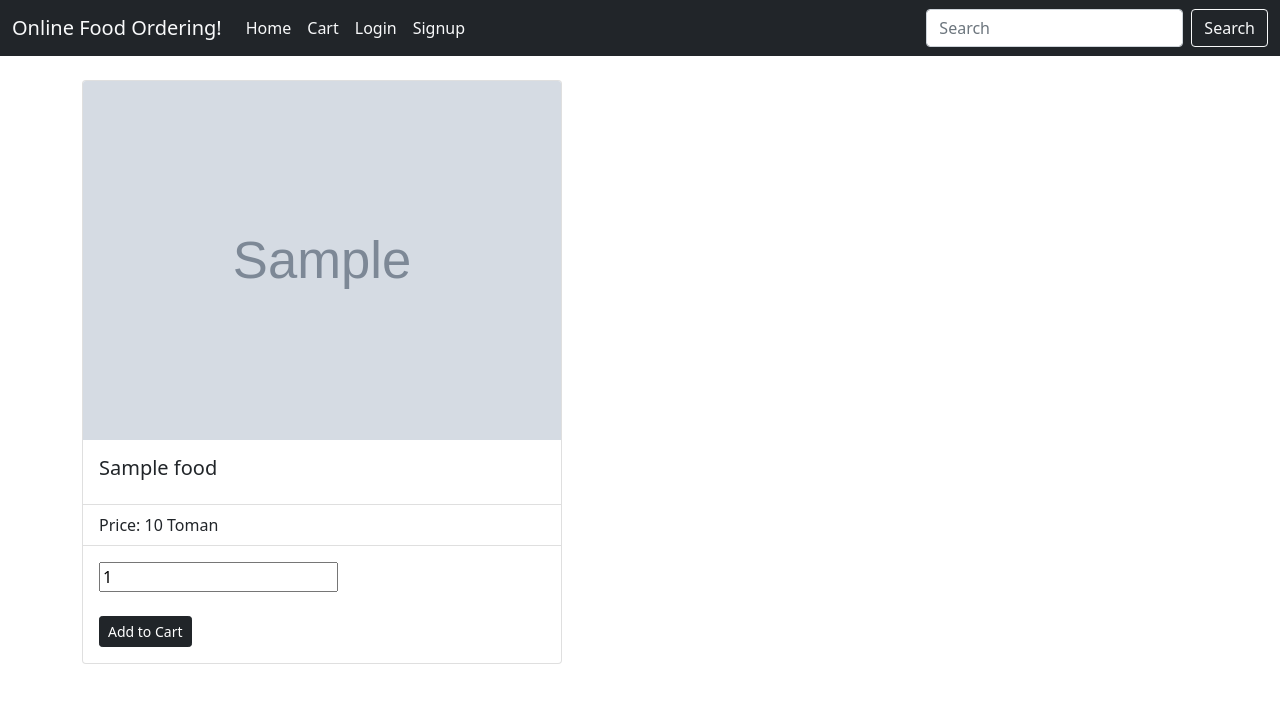
After one commit to nillrahimi/Maktab_Final_Project, a Django app: page /item/1/ in a window 1280 px wide. The commit adds this page. Shown: the top 703 px of the page. Run offline with Django 3.2, Linux system fonts and the light colour scheme; tables that the repository leaves empty hold one stand-in row (values such as "Sample post"); grey boxes marked "Sample" are stand-in pictures; some libraries are stand-ins or nearby versions.

Commit message:
Shopping Basket Part2

```diff
--- a/Restaurant/models.py
+++ b/Restaurant/models.py
@@ -59,13 +59,13 @@ class Menu(models.Model):
 
 
 class OrderStatus(models.Model):
-    status_choices = [
-    ('ordered', 'Ordered'),
-    ('paid', 'Paid'),
-    ('sent', 'Sent'),
-    ('delivered' , 'Delivered')]
-
-    status = models.CharField(choices=status_choices, default='ordered', max_length=50)
+    # status_choices = [
+    # ('ordered', 'Ordered'),
+    # ('paid', 'Paid'),
+    # ('sent', 'Sent'),
+    # ('delivered' , 'Delivered')]
+    # choices=status_choices,
+    status = models.CharField( max_length=50, default='ordered',)
 
     def __str__(self):
         return self.status
--- a/Restaurant/urls.py
+++ b/Restaurant/urls.py
@@ -12,6 +12,12 @@ urlpatterns = [
     path('admin_panel/food_list/delete_food/<int:pk>/',DeleteFood.as_view(), name = 'delete_food'),
     path('menu_list/<int:pk>/', MenuList.as_view(), name='menu_list'),
     path('admin_panel/food_list/',  FoodList.as_view(), name='food_list'),
+    # path('', store, name="store"),
+	path('cart/', cart, name="cart"),
+    # path('cart/menu_to_cart/', items, name='items'),
+    path("cart/delete_ordered_item/<int:pk>/",DeleteOrderedItem.as_view(),name = 'delete_ordered_item'),
+    path("cart/edit_ordered_item/<int:pk>/",EditOrderedItem.as_view(),name = 'edit_ordered_item'),
+	path('item/<int:pk>/', items, name="items"),
 
     # path('manager_penal/', ManagerPanel.as_view(), name='manager_penal'),
     # path('customer_panel/', CustomerPanel.as_view(), name='customer_panel'),
--- a/Restaurant/views.py
+++ b/Restaurant/views.py
@@ -62,45 +62,56 @@ class Home(ListView):
         return data
 
 
+#Handling Card
+def items(request, pk):
+    food = Menu.objects.get(id = pk)
+    if request.method == "POST":
+        food = Menu.objects.get(id = pk)
+        if request.user.is_authenticated :
+            customer = request.user
+        else:
+            device = request.COOKIES['device']
+            customer, created = Customer.objects.get_or_create(device=device, username = device)
+        if food.number >= int(request.POST['number']):
+            status = OrderStatus.objects.get(status = "ordered")
+            order, created = Order.objects.get_or_create(customer = customer, order_status =status)
+            orderItem, created = OrderItem.objects.get_or_create(order=order, menu=food, number=1 )
+            orderItem.number = request.POST['number']
+            orderItem.save()
+            return redirect('home')
+        else:
+            context = {'food':food, 'message':'This Branch Has NOt Enough Foods'}
+            return(request,'restaurant/menu_to_card.html',context)
+    context = {'food':food}
+    return render(request,'restaurant/menu_to_card.html', context)
 
 
+def cart(request):
+
+    if request.user.is_authenticated :
+        customer = request.user
+        status = OrderStatus.objects.get(status="ordered")
+        order, created = Order.objects.get_or_create(customer=customer, order_status =status)
+    else:
+        device = request.COOKIES['device']
+        customer, created = Customer.objects.get_or_create(device=device)
+        status = OrderStatus.objects.get(status="ordered")
+        order = Order.objects.get(customer=customer, order_status =status)
+
+    context = {'order':order}
+    return render(request, 'restaurant/cart.html', context)
 
 
-#Handling
-def food(request, pk):
-    food = Food.objects.get(id=pk)
+class DeleteOrderedItem(DeleteView):
+    model = OrderItem
+    template_name = 'restaurant/delete_ordered_item.html'
+    success_url = reverse_lazy('cart')
 
-    if request.method == 'POST':
-        food = Food.objects.get(id=pk)
-        #Get user account information
-        try:
-            customer = request.user.customer
-        except:
-            device = request.COOKIES['device']
-            customer, created = Food.objects.get_or_create(device=device)
-
-        order, created = Order.objects.get_or_create(customer=customer, complete=False)
-        orderItem, created = OrderItem.objects.get_or_create(order=order, food=food)
-        orderItem.quantity=request.POST['number']
-        orderItem.save()
-
-        return redirect('cart')
-
-    context = {'food':food}
-    return render(request, 'store/product.html', context)
-
-def cart(request):
-    try:
-        customer = request.user.customer
-    except:
-        device = request.COOKIES['device']
-        customer, created = Customer.objects.get_or_create(device=device)
-
-    order, created = Order.objects.get_or_create(customer=customer, complete=False)
-
-    context = {'order':order}
-    return render(request, 'store/cart.html', context)
-
+class EditOrderedItem(UpdateView):
+    model = OrderItem
+    fields = ('number')
+    template_name = 'restaurant/edit_ordered_item.html'
+    success_url = reverse_lazy('cart')
 
 
 
--- a/templates/base.html
+++ b/templates/base.html
@@ -1,4 +1,5 @@
 <!DOCTYPE html>
+{% load static %}
 <html lang="en">
 <head>
     <meta charset="UTF-8">
@@ -6,7 +7,39 @@
     <meta name="viewport" content="width=device-width, initial-scale=1.0">
     <link href="https://cdn.jsdelivr.net/npm/bootstrap@5.1.3/dist/css/bootstrap.min.css" rel="stylesheet" integrity="sha384-1BmE4kWBq78iYhFldvKuhfTAU6auU8tT94WrHftjDbrCEXSU1oBoqyl2QvZ6jIW3" crossorigin="anonymous">
     <title>Document</title>
+    <script type="text/javascript">
+      function getCookie(name) {
+          var cookieValue = null;
+          if (document.cookie && document.cookie !== '') {
+              var cookies = document.cookie.split(';');
+              for (var i = 0; i < cookies.length; i++) {
+                  var cookie = cookies[i].trim();
+                  // Does this cookie string begin with the name we want?
+                  if (cookie.substring(0, name.length + 1) === (name + '=')) {
+                      cookieValue = decodeURIComponent(cookie.substring(name.length + 1));
+                      break;
+                  }
+              }
+          }
+          return cookieValue;
+      }
+
+      function uuidv4() {
+        return 'xxxxxxxx-xxxx-4xxx-yxxx-xxxxxxxxxxxx'.replace(/[xy]/g, function(c) {
+          var r = Math.random() * 16 | 0, v = c == 'x' ? r : (r & 0x3 | 0x8);
+          return v.toString(16);
+        });
+      }
+      let device = getCookie('device')
+
+      if (device == null || device == undefined){
+        device = uuidv4()
+      }
+      document.cookie ='device=' + device + ";domain=;path=/"
+    </script>
 </head>
+
+
 <body>
   <nav class="navbar navbar-expand-lg navbar-light bg-dark">
 
@@ -22,12 +55,12 @@
             <a class="nav-link active text-light" aria-current="page" href="{% url 'home' %}">Home</a>
           </li>
           <li class="nav-item">
-            <a class="nav-link text-light" href="#">Card</a>
+            <a class="nav-link text-light" href="{% url 'cart' %}">Cart</a>
           </li>
 
           {% if user.is_authenticated %}
-          <li class="nav-item dropdown">
-            <a class="nav-link dropdown-toggle text-light" href="#" id="navbarDropdown" role="button" data-bs-toggle="dropdown" aria-expanded="false">
+          {% comment %} <li class="nav-item dropdown">
+            <a class="nav-link dropdown-toggle text-light" href="{% url 'admin_panel' %}" id="navbarDropdown" role="button" data-bs-toggle="dropdown" aria-expanded="false">
               Hi {{user.username}}
             </a>
             <ul class="dropdown-menu" aria-labelledby="navbarDropdown">
@@ -37,6 +70,19 @@
               <li><a class="dropdown-item" href="{% url 'account_signup' %}">Change Password</a></li>
               <li><a class="dropdown-item" href="{% url 'account_logout' %}">Logout</a></li>
 
+            </ul>
+          </li> {% endcomment %}
+          <li class="nav-item dropdown">
+            <a class="nav-link dropdown-toggle text-light" href="{% url 'admin_panel' %}" id="navbarDropdown" role="button" data-bs-toggle="dropdown" aria-expanded="false">
+              Hi {{user.username}}
+            </a>
+            <ul class="dropdown-menu" aria-labelledby="navbarDropdown">
+              {% if user.is_superuser %}
+              <li><a class="dropdown-item" href="{% url 'admin_panel' %}">Panel</a></li>
+              {% endif %}
+              <li><a class="dropdown-item" href="{% url 'account_signup' %}">Change Password</a></li>
+              <li><hr class="dropdown-divider"></li>
+              <li><a class="dropdown-item" href="{% url 'account_logout' %}">Logout</a></li>
             </ul>
           </li>
           {% else %}
@@ -66,10 +112,18 @@
   {% block section2 %}{% endblock section2 %}
   {% block form %}{% endblock form %}
 
+  <div class="container">
+    <br>
+    {% block content %}
 
 
+    {% endblock content %}
+ </div>
 
 
-    <script src="https://cdn.jsdelivr.net/npm/bootstrap@5.1.3/dist/js/bootstrap.bundle.min.js" integrity="sha384-ka7Sk0Gln4gmtz2MlQnikT1wXgYsOg+OMhuP+IlRH9sENBO0LRn5q+8nbTov4+1p" crossorigin="anonymous"></script>
+<script src="https://code.jquery.com/jquery-3.4.1.slim.min.js" integrity="sha384-J6qa4849blE2+poT4WnyKhv5vZF5SrPo0iEjwBvKU7imGFAV0wwj1yYfoRSJoZ+n" crossorigin="anonymous"></script>
+<script src="https://cdn.jsdelivr.net/npm/popper.js@1.16.0/dist/umd/popper.min.js" integrity="sha384-Q6E9RHvbIyZFJoft+2mJbHaEWldlvI9IOYy5n3zV9zzTtmI3UksdQRVvoxMfooAo" crossorigin="anonymous"></script>
+<script src="https://stackpath.bootstrapcdn.com/bootstrap/4.4.1/js/bootstrap.min.js" integrity="sha384-wfSDF2E50Y2D1uUdj0O3uMBJnjuUD4Ih7YwaYd1iqfktj0Uod8GCExl3Og8ifwB6" crossorigin="anonymous"></script>
+<script src="https://cdn.jsdelivr.net/npm/bootstrap@5.1.3/dist/js/bootstrap.bundle.min.js" integrity="sha384-ka7Sk0Gln4gmtz2MlQnikT1wXgYsOg+OMhuP+IlRH9sENBO0LRn5q+8nbTov4+1p" crossorigin="anonymous"></script>
 </body>
 </html>
--- a/templates/restaurant/menu_list.html
+++ b/templates/restaurant/menu_list.html
@@ -14,7 +14,7 @@
         </div>
         <div class="card-footer">
 
-          <a href="#" class="btn btn-light btn-sm ">Add to Card</a>
+          <a href="{% url 'items' menu.pk %}" class="btn btn-light btn-sm ">Add to Card</a>
 
         </div>
       </div>
--- /dev/null
+++ b/templates/restaurant/menu_to_card.html
@@ -0,0 +1,29 @@
+{% extends 'base.html' %}
+{% block content %}
+
+<div class="center">
+<div class="card" style="width: 30rem;">
+    <img src="{{food.food.image.url}}" class="card-img-top" alt='{{food.food}}'>
+    <div class="card-body">
+      <h5 class="card-title">{{food.food}}</h5>
+
+      {% comment %} <p class="card-text"></p> {% endcomment %}
+    </div>
+    <ul class="list-group list-group-flush">
+      <li class="list-group-item">Price: {{food.price}} Toman</li>
+
+    </ul>
+    <div class="card-body">
+
+    <form method="POST" action="{% url 'items' food.id %}">
+        {% csrf_token %}
+        <input min="1" value=1 type="number" name="number">
+        <br>
+        <br>
+        <input class="btn btn-dark btn-sm" type="submit" value="Add to Cart">
+    </form>
+    </div>
+    </div>
+</div>
+
+{% endblock content %}
```
Also changed, not shown: templates/home.html (+31 -8 lines), templates/restaurant/cart.html (added, +36 -0 lines), Restaurant/migrations/0007_alter_orderstatus_status.py (added), Restaurant/migrations/0008_alter_orderstatus_status.py (added), Restaurant/migrations/0009_alter_orderstatus_status.py (added), templates/restaurant/card.html (deleted), templates/restaurant/delete_ordered_item.html (added), templates/restaurant/edit_ordered_item.html (added).
